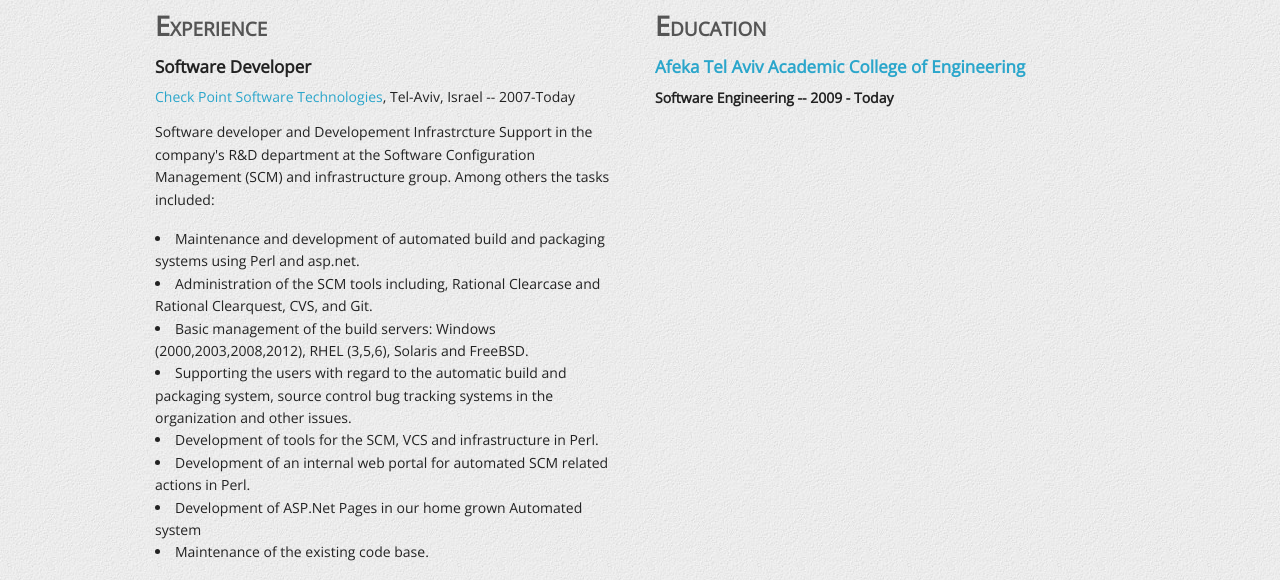
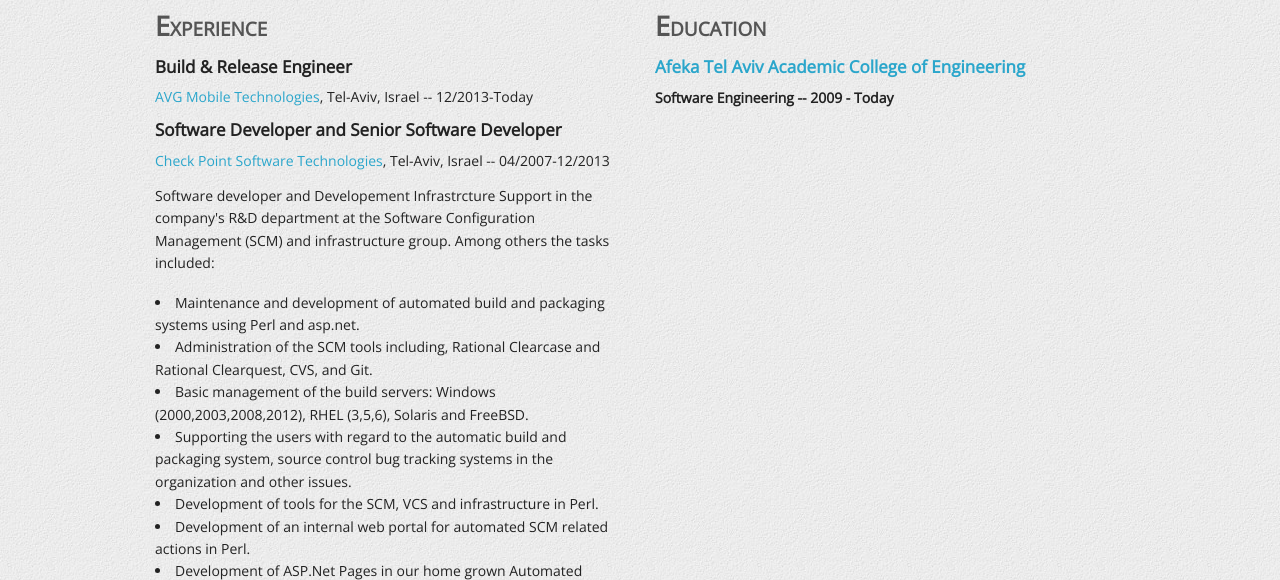
Before and after one commit to srgrn/resume_page, a plain HTML site: page index.html in a window 1280 px wide. Shown: the part 183-763 px from the top of the page. Drawn offline with nearby package versions, Linux system fonts and the light colour scheme; a web font is replaced by a local one.

Commit message:
updating git with changes i made directly on the site

```diff
--- a/index.html
+++ b/index.html
@@ -40,8 +40,11 @@
 	<div class="row">
 			<div class="experiance six columns">
 				<h3>Experience</h3>
-				<p><h5>Software Developer</h5>
-					<a href="http://www.checkpoint.com">Check Point Software Technologies</a>,  Tel-Aviv, Israel -- 2007-Today</p>
+				<p><h5>Build & Release Engineer</h5>
+					<a href="http://www.avg.com/ww-en/for-mobile">AVG Mobile Technologies</a>, Tel-Aviv, Israel -- 12/2013-Today
+				</p>
+				<p><h5>Software Developer and Senior Software Developer</h5>
+					<a href="http://www.checkpoint.com">Check Point Software Technologies</a>,  Tel-Aviv, Israel -- 04/2007-12/2013</p>
 				<p>
 				Software developer and Developement Infrastrcture Support in the company's R&amp;D department at the Software Configuration Management (SCM) and infrastructure group.
 				Among others the tasks included:
```
Also changed, not shown: images/portrait.jpg.
